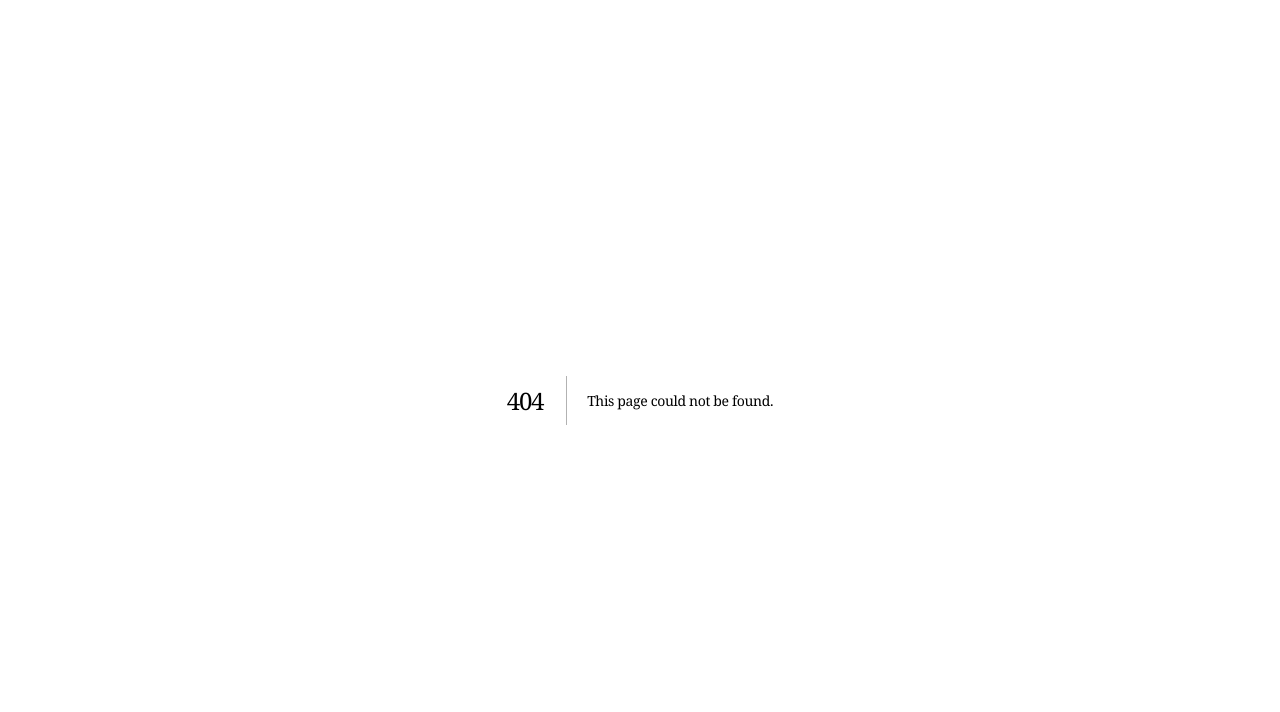
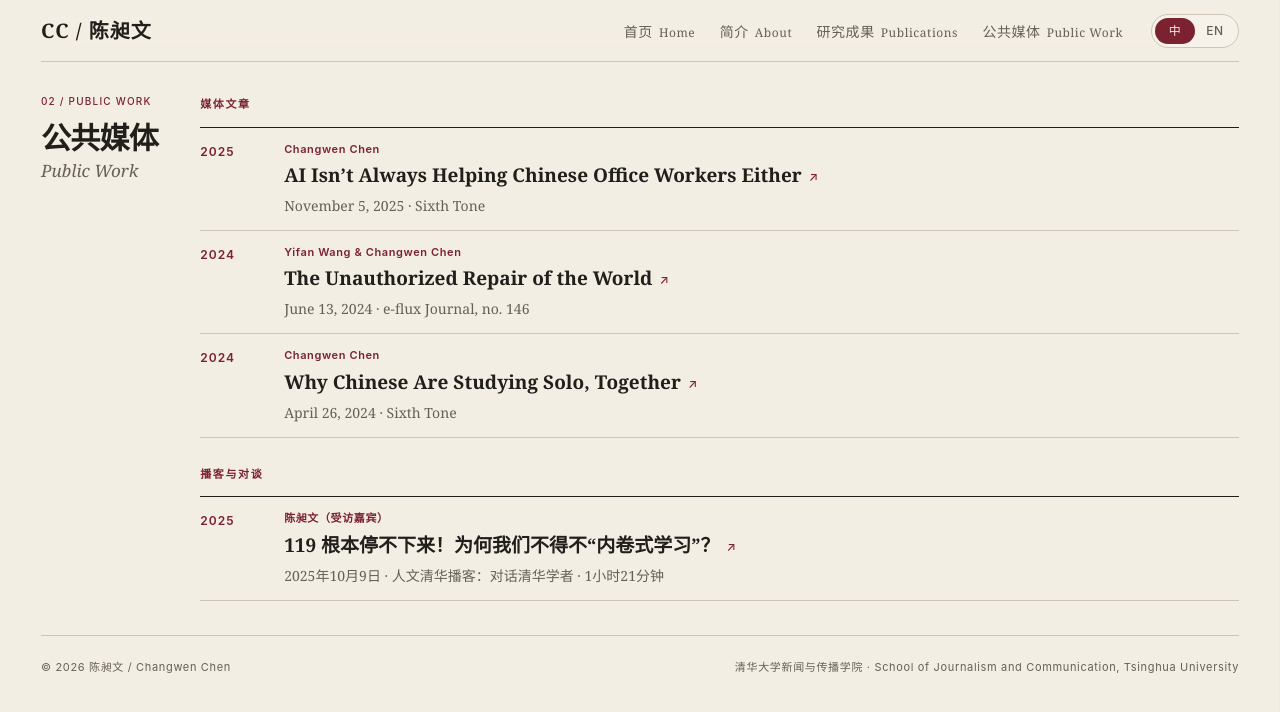
Before and after one commit to cklasd/changwen-chen-academic-homepage, a Next.js app: page /media in a window 1280 px wide. Before the commit this address had no page. Shown: the top 712 px of the page. Built offline with nearby package versions, Linux system fonts and the light colour scheme.

Commit message:
Move public media to separate page

```diff
--- a/app/LegacyHome.tsx
+++ b/app/LegacyHome.tsx
@@ -4,7 +4,7 @@ import { useState } from "react";
 
 type Locale = "zh" | "en";
 
-const scholarUrl = "https://scholar.google.com/citations?hl=en&user=TZzbU8oAAAAJ&view_op=list_works&sortby=pubdate";
+export const scholarUrl = "https://scholar.google.com/citations?hl=en&user=TZzbU8oAAAAJ&view_op=list_works&sortby=pubdate";
 
 const copy = {
   zh: {
@@ -38,10 +38,10 @@ const copy = {
 } as const;
 
 const navItems = [
-  { id: "home", zh: "首页", en: "Home" },
-  { id: "about", zh: "简介", en: "About" },
-  { id: "work", zh: "研究成果", en: "Publications", href: scholarUrl },
-  { id: "writing", zh: "公共媒体", en: "Public Work" },
+  { id: "home", zh: "首页", en: "Home", href: "#home" },
+  { id: "about", zh: "简介", en: "About", href: "#about" },
+  { id: "work", zh: "研究成果", en: "Publications", href: scholarUrl, external: true },
+  { id: "writing", zh: "公共媒体", en: "Public Work", href: "/media" },
 ] as const;
 
 export const profileStatement = {
@@ -251,9 +251,9 @@ export default function Home() {
             {navItems.map((item) => (
               <li key={item.id}>
                 <a
-                  href={"href" in item ? item.href : `#${item.id}`}
-                  target={"href" in item ? "_blank" : undefined}
-                  rel={"href" in item ? "noreferrer" : undefined}
+                  href={item.href}
+                  target={"external" in item && item.external ? "_blank" : undefined}
+                  rel={"external" in item && item.external ? "noreferrer" : undefined}
                 >
                   {item[locale]}
                   <span lang={locale === "zh" ? "en" : "zh-CN"}>{locale === "zh" ? item.en : item.zh}</span>
@@ -300,50 +300,6 @@ export default function Home() {
           </div>
         </section>
 
-        <section className="editorial-section" id="writing" aria-labelledby="writing-title">
-          <SectionTitle number="02 / PUBLIC WORK" id="writing-title" primary={t.publicWork} secondary={locale === "zh" ? "Public Work" : "公共媒体"} />
-          <div className="section-body">
-            <div className="public-work-group">
-              <p className="subsection-label">{t.publicWriting}</p>
-              <ol className="publication-list public-writing-list">
-                {publicWriting.map((article) => (
-                  <li key={article.title}>
-                    <span className="publication-year">{article.year}</span>
-                    <div className="publication-copy">
-                      <p>{article.authors}</p>
-                      <h3>
-                        <a href={article.url} target="_blank" rel="noreferrer">
-                          {article.title}<span aria-hidden="true">↗</span>
-                        </a>
-                      </h3>
-                      <span>{article.details}</span>
-                    </div>
-                  </li>
-                ))}
-              </ol>
-            </div>
-            <div className="public-work-group">
-              <p className="subsection-label">{t.podcastTalks}</p>
-              <ol className="publication-list public-writing-list">
-                {podcastTalks.map((episode) => (
-                  <li key={episode.title}>
-                    <span className="publication-year">{episode.year}</span>
-                    <div className="publication-copy">
-                      <p>{episode.authors[locale]}</p>
-                      <h3>
-                        <a href={episode.url} target="_blank" rel="noreferrer">
-                          {episode.title}<span aria-hidden="true">↗</span>
-                        </a>
-                      </h3>
-                      <span>{episode.details[locale]}</span>
-                    </div>
-                  </li>
-                ))}
-              </ol>
-            </div>
-          </div>
-        </section>
-
       </main>
 
       <footer><span>© {new Date().getFullYear()} 陈昶文 / Changwen Chen</span><span>清华大学新闻与传播学院 · School of Journalism and Communication, Tsinghua University</span></footer>
--- /dev/null
+++ b/app/PublicMediaPage.tsx
@@ -0,0 +1,129 @@
+"use client";
+
+import { useState } from "react";
+import { podcastTalks, publicWriting, scholarUrl } from "./LegacyHome";
+
+type Locale = "zh" | "en";
+
+const copy = {
+  zh: {
+    home: "首页",
+    about: "简介",
+    publications: "研究成果",
+    publicMedia: "公共媒体",
+    publicWriting: "媒体文章",
+    podcastTalks: "播客与对谈",
+  },
+  en: {
+    home: "Home",
+    about: "About",
+    publications: "Publications",
+    publicMedia: "Public Work",
+    publicWriting: "Public Writing",
+    podcastTalks: "Podcast & Talks",
+  },
+} as const;
+
+const navItems = [
+  { id: "home", zh: "首页", en: "Home", href: "/" },
+  { id: "about", zh: "简介", en: "About", href: "/#about" },
+  { id: "work", zh: "研究成果", en: "Publications", href: scholarUrl, external: true },
+  { id: "media", zh: "公共媒体", en: "Public Work", href: "/media" },
+] as const;
+
+function SectionTitle({ locale }: { locale: Locale }) {
+  const t = copy[locale];
+
+  return (
+    <div className="section-heading">
+      <p className="section-number">02 / PUBLIC WORK</p>
+      <h2 id="media-title">
+        {t.publicMedia}
+        <span lang={locale === "zh" ? "en" : "zh-CN"}>{locale === "zh" ? "Public Work" : "公共媒体"}</span>
+      </h2>
+    </div>
+  );
+}
+
+export default function PublicMediaPage() {
+  const [locale, setLocale] = useState<Locale>("zh");
+  const t = copy[locale];
+
+  return (
+    <div className="site-shell" data-locale={locale}>
+      <header className="masthead">
+        <a className="mark" href="/" aria-label={t.home}>CC / 陈昶文</a>
+        <nav className="site-nav" aria-label={locale === "zh" ? "主要导航" : "Primary navigation"}>
+          <ul>
+            {navItems.map((item) => (
+              <li key={item.id}>
+                <a
+                  href={item.href}
+                  target={"external" in item && item.external ? "_blank" : undefined}
+                  rel={"external" in item && item.external ? "noreferrer" : undefined}
+                  aria-current={item.id === "media" ? "page" : undefined}
+                >
+                  {item[locale]}
+                  <span lang={locale === "zh" ? "en" : "zh-CN"}>{locale === "zh" ? item.en : item.zh}</span>
+                </a>
+              </li>
+            ))}
+          </ul>
+        </nav>
+        <div className="language-switch" aria-label={locale === "zh" ? "语言选择" : "Language selection"}>
+          <button type="button" aria-pressed={locale === "zh"} onClick={() => setLocale("zh")}>中</button>
+          <button type="button" aria-pressed={locale === "en"} onClick={() => setLocale("en")}>EN</button>
+        </div>
+      </header>
+
+      <main>
+        <section className="editorial-section" aria-labelledby="media-title">
+          <SectionTitle locale={locale} />
+          <div className="section-body">
+            <div className="public-work-group">
+              <p className="subsection-label">{t.publicWriting}</p>
+              <ol className="publication-list public-writing-list">
+                {publicWriting.map((article) => (
+                  <li key={article.title}>
+                    <span className="publication-year">{article.year}</span>
+                    <div className="publication-copy">
+                      <p>{article.authors}</p>
+                      <h3>
+                        <a href={article.url} target="_blank" rel="noreferrer">
+                          {article.title}<span aria-hidden="true">↗</span>
+                        </a>
+                      </h3>
+                      <span>{article.details}</span>
+                    </div>
+                  </li>
+                ))}
+              </ol>
+            </div>
+
+            <div className="public-work-group">
+              <p className="subsection-label">{t.podcastTalks}</p>
+              <ol className="publication-list public-writing-list">
+                {podcastTalks.map((episode) => (
+                  <li key={episode.title}>
+                    <span className="publication-year">{episode.year}</span>
+                    <div className="publication-copy">
+                      <p>{episode.authors[locale]}</p>
+                      <h3>
+                        <a href={episode.url} target="_blank" rel="noreferrer">
+                          {episode.title}<span aria-hidden="true">↗</span>
+                        </a>
+                      </h3>
+                      <span>{episode.details[locale]}</span>
+                    </div>
+                  </li>
+                ))}
+              </ol>
+            </div>
+          </div>
+        </section>
+      </main>
+
+      <footer><span>© {new Date().getFullYear()} 陈昶文 / Changwen Chen</span><span>清华大学新闻与传播学院 · School of Journalism and Communication, Tsinghua University</span></footer>
+    </div>
+  );
+}
--- /dev/null
+++ b/app/media/page.tsx
@@ -0,0 +1,11 @@
+import type { Metadata } from "next";
+import PublicMediaPage from "../PublicMediaPage";
+
+export const metadata: Metadata = {
+  title: "公共媒体 / Public Work | 陈昶文",
+  description: "陈昶文的媒体文章、播客与公共对谈。",
+};
+
+export default function MediaPage() {
+  return <PublicMediaPage />;
+}
```
